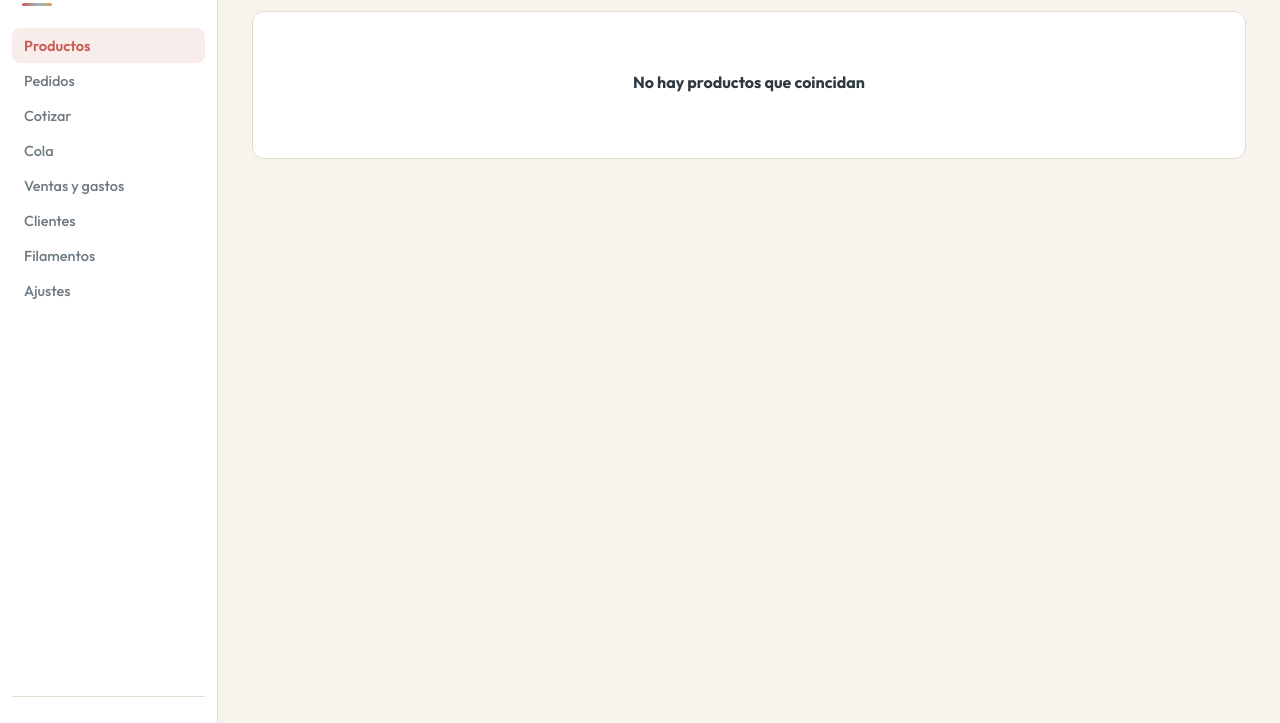
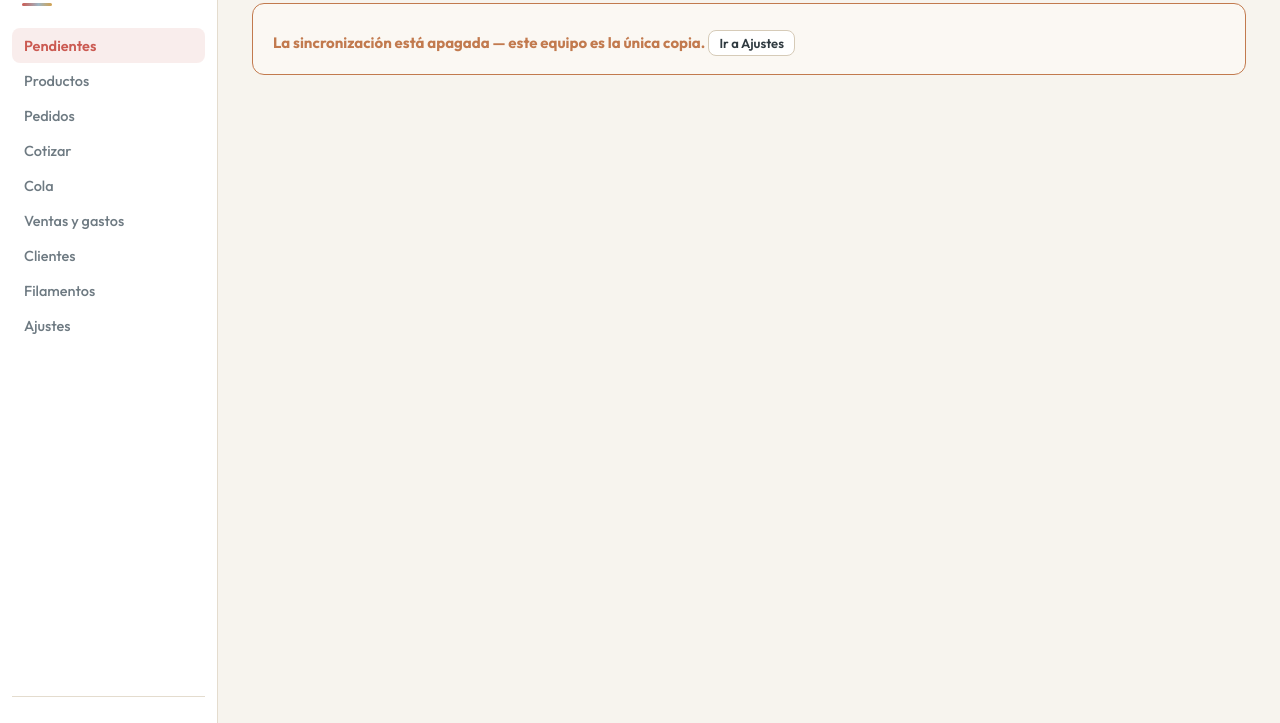
Before and after one commit to farid77cl/ayunka-studio-2, a plain HTML site: page index.html in a window 1280 px wide. Shown: the part 77-800 px from the top of the page. Drawn offline with Linux system fonts and the light colour scheme; no server answers.

Commit message:
feat: vista Pendientes -- que calcula en vivo, primera pantalla

```diff
--- a/index.html
+++ b/index.html
@@ -33,6 +33,7 @@
 <script src="js/vistas/cotizar.js"></script>
 <script src="js/vistas/cola.js"></script>
 <script src="js/vistas/finanzas.js"></script>
+<script src="js/vistas/pendientes.js"></script>
 <script src="js/app.js"></script>
 </body>
 </html>
--- a/js/app.js
+++ b/js/app.js
@@ -1,6 +1,12 @@
 /* Ayünka Studio · arranque y navegación. */
 (function () {
-  const NAV = [{ id: 'productos', label: 'Productos' }, { id: 'pedidos', label: 'Pedidos' }, { id: 'cotizar', label: 'Cotizar' }, { id: 'cola', label: 'Cola' }, { id: 'finanzas', label: 'Ventas y gastos' }, { id: 'clientes', label: 'Clientes' }, { id: 'filamentos', label: 'Filamentos' }, { id: 'ajustes', label: 'Ajustes' }]; // se completa vista por vista en la Fase 1
+  const NAV = [
+    { id: 'pendientes', label: 'Pendientes' }, { id: 'productos', label: 'Productos' },
+    { id: 'pedidos', label: 'Pedidos' }, { id: 'cotizar', label: 'Cotizar' },
+    { id: 'cola', label: 'Cola' }, { id: 'finanzas', label: 'Ventas y gastos' },
+    { id: 'clientes', label: 'Clientes' }, { id: 'filamentos', label: 'Filamentos' },
+    { id: 'ajustes', label: 'Ajustes' }
+  ];
 
   async function arrancar() {
     let db = Datos.leerDisco();
--- /dev/null
+++ b/js/vistas/pendientes.js
@@ -0,0 +1,42 @@
+/* Vista: Pendientes. Calcula en vivo qué falta, nunca a mano. Primera pantalla. */
+(function () {
+  function pintar() {
+    const productos = Datos.activos('productos');
+    const sinPrecio = productos.filter(p => typeof p.precio !== 'number');
+    const incompletos = productos.filter(p => Costos.queFalta(p).length);
+    const stockNegativo = productos.filter(p => p.llevaStock && (p.stock || 0) < 0);
+    const filamentosBajos = Datos.activos('filamentos').filter(f => (f.gramosQuedan || 0) < 200);
+
+    let h = `<div class="cabecera"><h1>Pendientes</h1></div>`;
+
+    if (incompletos.length) h += `<div class="tarjeta aviso">
+      <b>${incompletos.length} productos no se pueden costear todavía</b> — les falta un dato
+      real (gramos, horas de máquina, u horas de trabajo a mano).
+      <button class="btn chico" style="margin-top:8px" onclick="location.hash='#/productos'">Ir a Productos</button></div>`;
+
+    if (sinPrecio.length) h += `<div class="tarjeta">
+      <b>${sinPrecio.length} de ${productos.length} productos no tienen precio de venta.</b>
+      Los que ya tienen el costo completo traen un sugerido calculado con el margen.
+      <button class="btn chico" style="margin-top:8px" onclick="location.hash='#/productos'">Ir a Productos</button></div>`;
+
+    if (filamentosBajos.length) h += `<div class="tarjeta aviso">
+      <b>${filamentosBajos.length} rollo(s) de filamento bajo 200g.</b>
+      <button class="btn chico" style="margin-top:8px" onclick="location.hash='#/filamentos'">Ir a Filamentos</button></div>`;
+
+    if (stockNegativo.length) h += `<div class="tarjeta aviso">
+      <b>${stockNegativo.length} producto(s) con stock negativo.</b></div>`;
+
+    if (!Nube.encendida()) h += `<div class="tarjeta aviso">
+      <b>La sincronización está apagada — este equipo es la única copia.</b>
+      <button class="btn chico" style="margin-top:8px" onclick="location.hash='#/ajustes'">Ir a Ajustes</button></div>`;
+
+    if (!incompletos.length && !sinPrecio.length && !filamentosBajos.length && !stockNegativo.length && Nube.encendida()) {
+      h += `<div class="tarjeta"><div class="vacio"><b>Todo al día</b>No hay pendientes que la app pueda ver.</div></div>`;
+    }
+
+    A.$('#contenido').innerHTML = h;
+  }
+
+  window.Vistas = window.Vistas || {};
+  Vistas.pendientes = { pintar };
+})();
```
